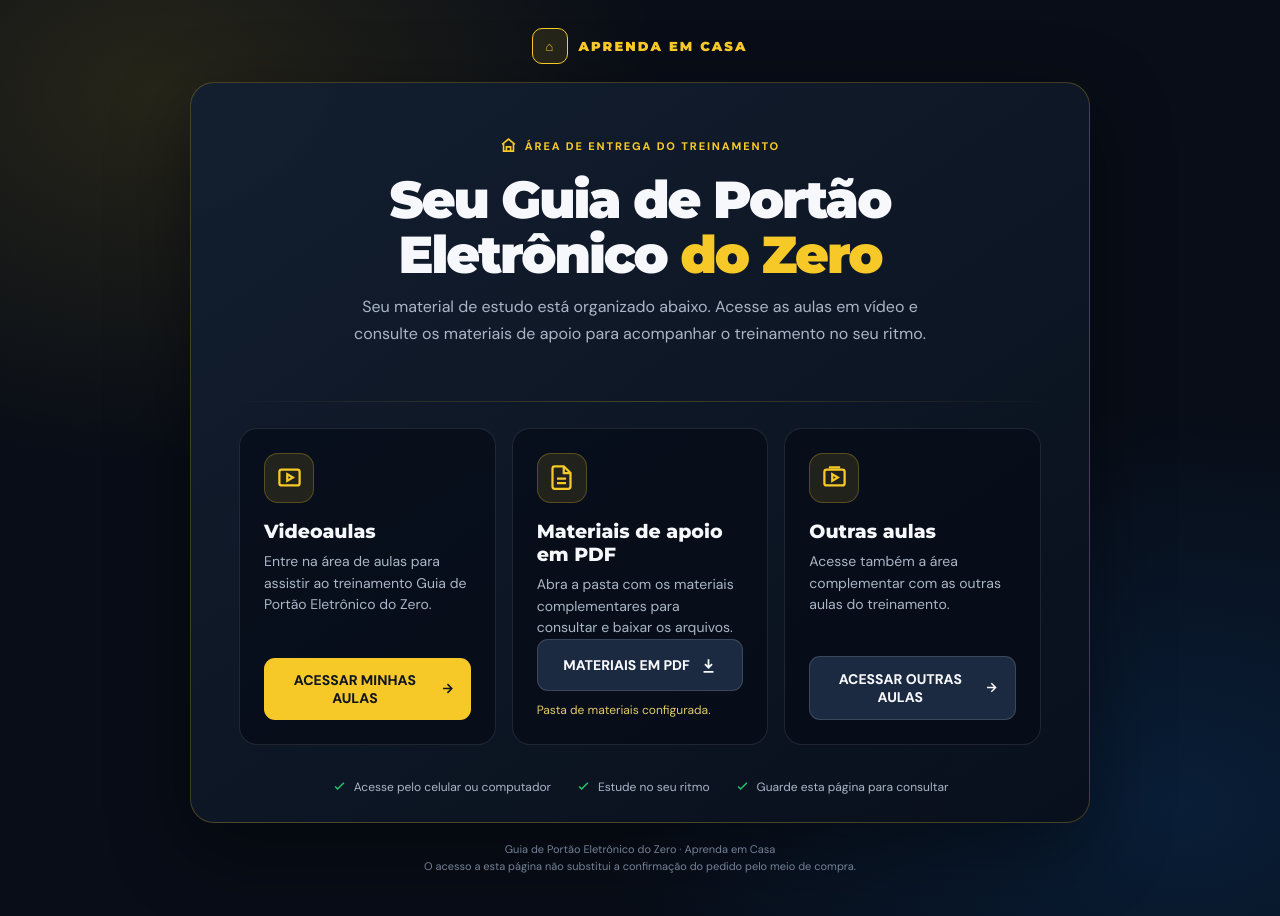
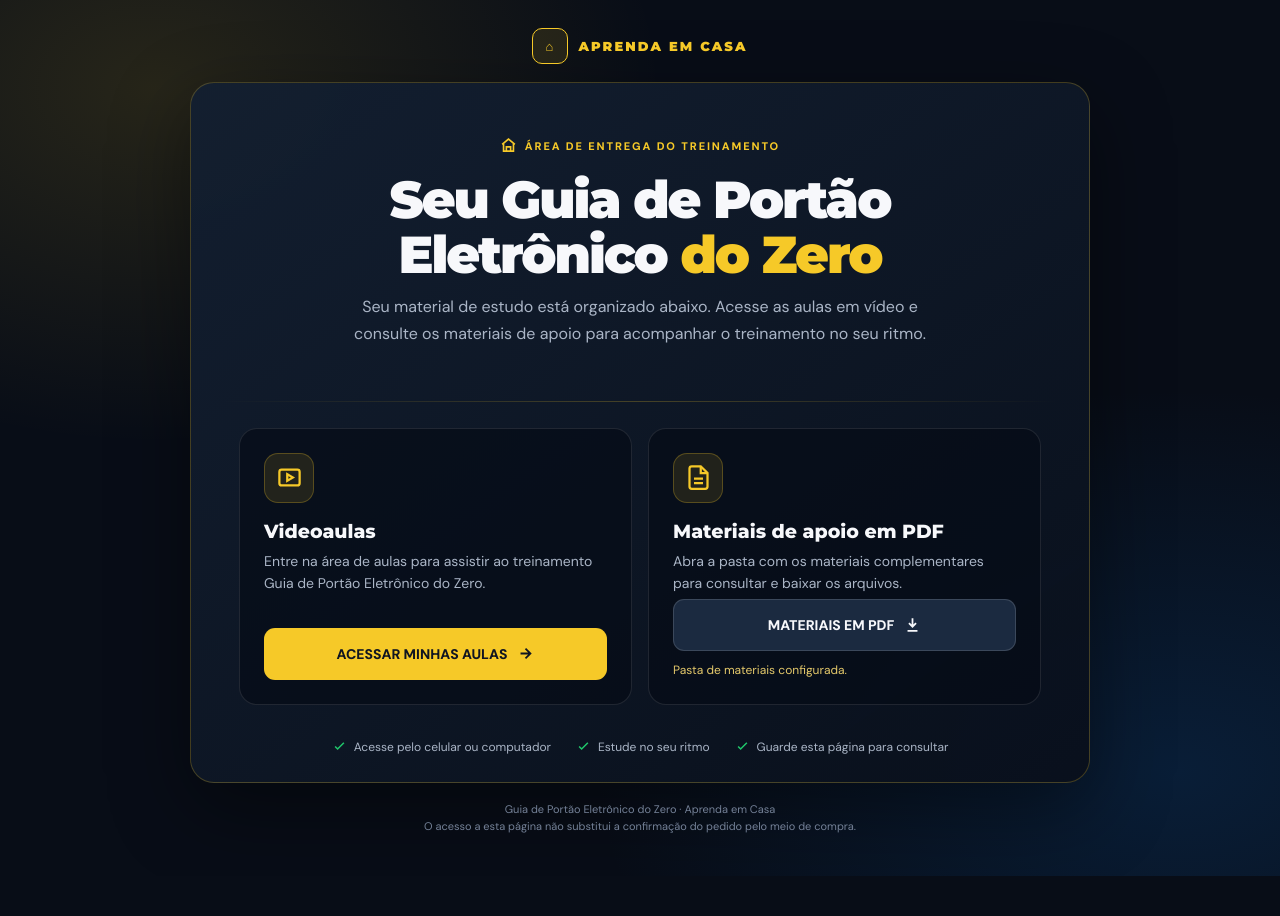
Before and after one commit to aprendaemcasa/entrega-guia-portao-eletronico, a plain HTML site: page index.html in a window 1280 px wide. After the commit the page ends 876 px from the top, so only its background shows below. Drawn offline with Linux system fonts and the light colour scheme.

Commit message:
Remove aulas do upsell da entrega do produto principal

```diff
--- a/index.html
+++ b/index.html
@@ -67,7 +67,7 @@
     h1 span { color: var(--gold); }
     .lead { max-width: 620px; margin: 0 auto; color: var(--muted); font-size: 16px; line-height: 1.65; }
     .divider { height:1px; margin: 0 30px; background: linear-gradient(90deg, transparent, var(--line), transparent); }
-    .deliveries { display:grid; grid-template-columns: repeat(3, minmax(0, 1fr)); gap: 16px; padding: 26px clamp(18px, 5vw, 48px) 34px; }
+    .deliveries { display:grid; grid-template-columns: 1fr 1fr; gap: 16px; padding: 26px clamp(18px, 5vw, 48px) 34px; }
     .delivery {
       display:flex; flex-direction:column; align-items:flex-start;
       min-height: 235px; padding: 24px; border:1px solid rgba(255,255,255,.1);
@@ -142,17 +142,6 @@
           </a>
           <p class="pending" id="materials-note" role="status">Pasta de materiais configurada.</p>
         </article>
-        <article class="delivery">
-          <div class="icon" aria-hidden="true">
-            <svg width="27" height="27" viewBox="0 0 24 24" fill="none" stroke="currentColor" stroke-width="2"><rect x="3" y="5" width="18" height="14" rx="2"/><path d="m10 9 5 3-5 3z"/><path d="M7 3h10"/></svg>
-          </div>
-          <h2>Outras aulas</h2>
-          <p>Acesse também a área complementar com as outras aulas do treinamento.</p>
-          <a class="action secondary" id="extra-lessons-link" href="https://aprendaemcasa.github.io/aprendaemcasakit/" target="_blank" rel="noopener noreferrer">
-            ACESSAR OUTRAS AULAS
-            <svg width="17" height="17" viewBox="0 0 24 24" fill="none" stroke="currentColor" stroke-width="2.5" aria-hidden="true"><path d="M5 12h14M12 5l7 7-7 7"/></svg>
-          </a>
-        </article>
       </section>
       <div class="steps">
         <span><svg width="15" height="15" viewBox="0 0 24 24" fill="none" stroke="currentColor" stroke-width="2.5"><path d="m5 12 4 4L19 6"/></svg> Acesse pelo celular ou computador</span>
@@ -162,13 +151,12 @@
     </section>
     <footer>Guia de Portão Eletrônico do Zero · Aprenda em Casa<br>O acesso a esta página não substitui a confirmação do pedido pelo meio de compra.</footer>
   </main>
-  <script src="./config.js?v=20261117-2"></script>
+  <script src="./config.js?v=20261117-3"></script>
   <script>
     (function () {
       const config = window.DELIVERY_CONFIG || {};
       const lessons = document.getElementById("lessons-link");
       const materials = document.getElementById("materials-link");
-      const extraLessons = document.getElementById("extra-lessons-link");
       const note = document.getElementById("materials-note");
 
       if (config.lessonsUrl) {
@@ -177,10 +165,6 @@
         lessons.href = "#";
         lessons.setAttribute("aria-disabled", "true");
         lessons.addEventListener("click", event => event.preventDefault());
-      }
-
-      if (config.extraLessonsUrl && /^https:\/\//i.test(config.extraLessonsUrl)) {
-        extraLessons.href = config.extraLessonsUrl;
       }
 
       if (config.materialsUrl && /^https:\/\//i.test(config.materialsUrl)) {
```
